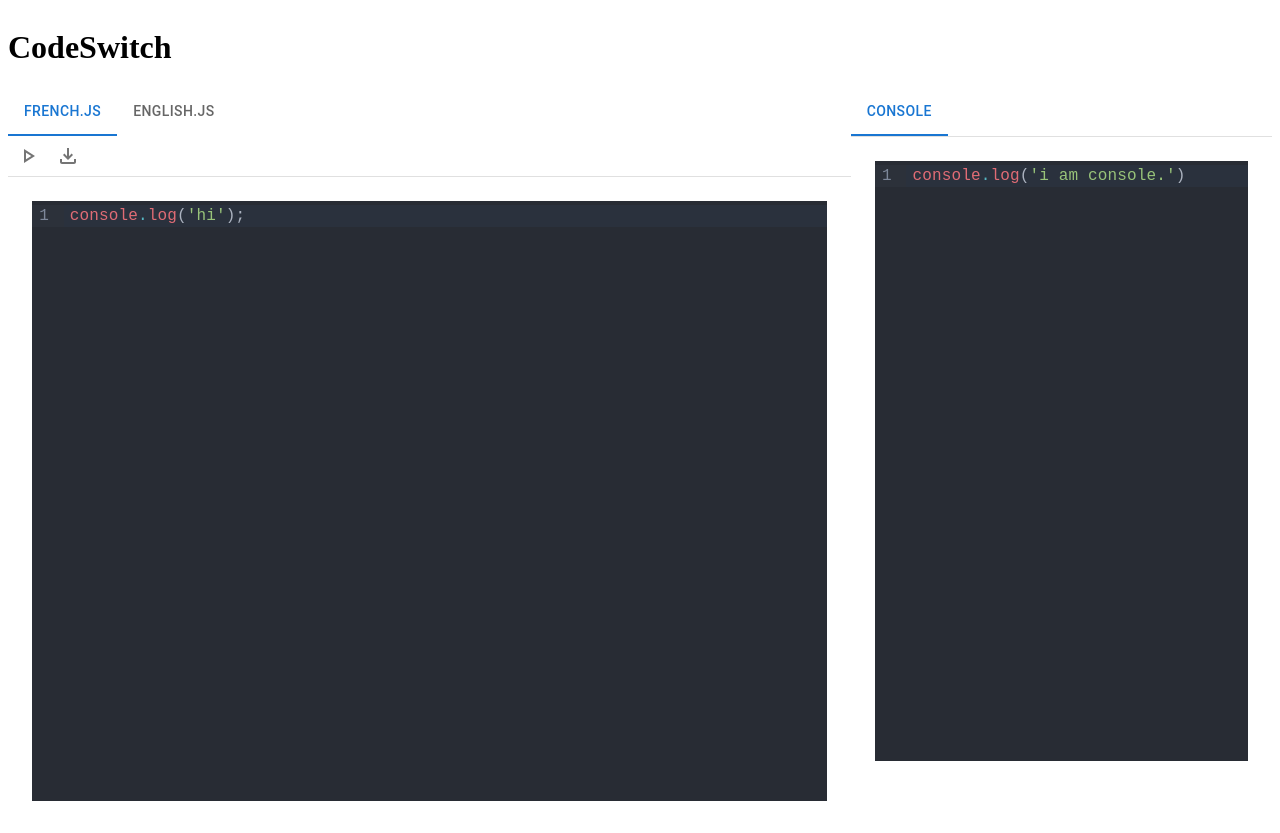
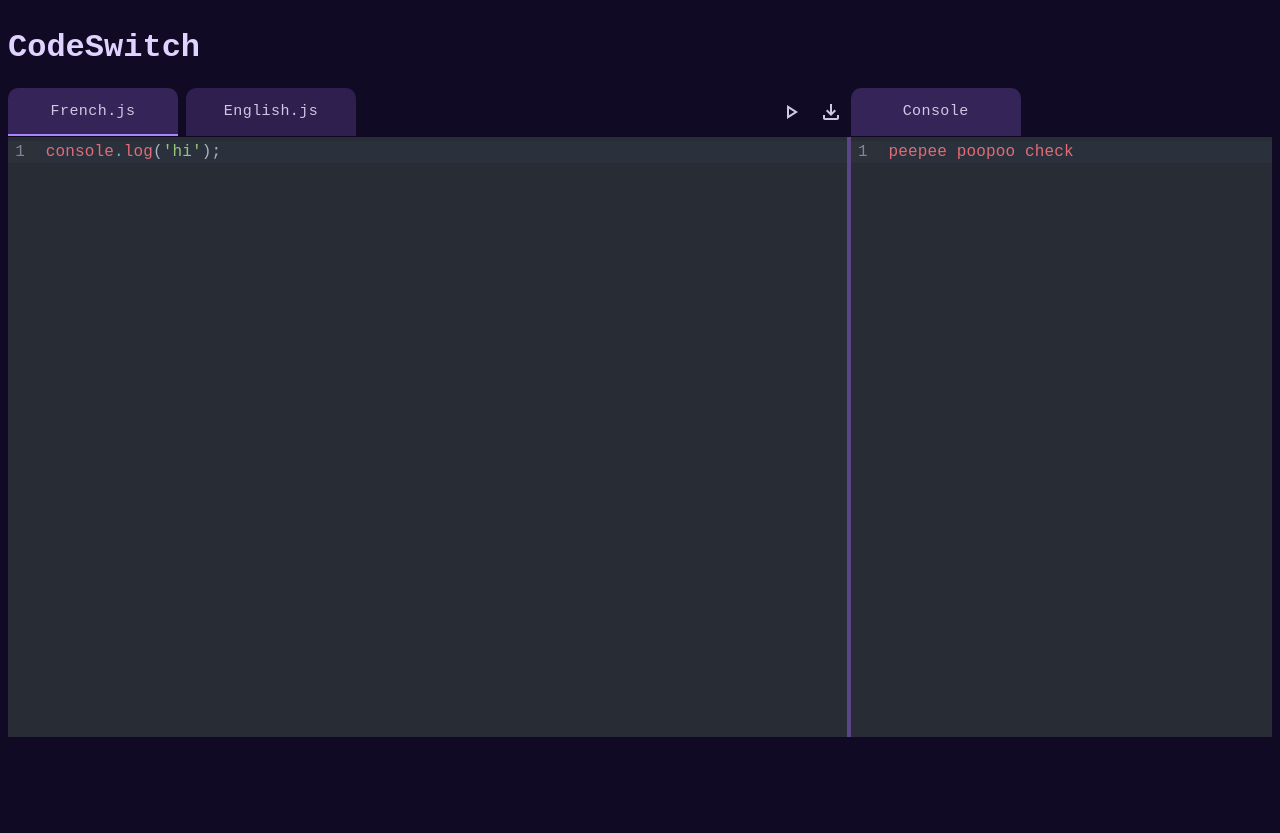
Before and after one commit to connie-wg/codeswitch, a React (Create React App) app: page / in a window 1280 px wide. After the commit the page ends 800 px from the top, so only its background shows below. Built offline with nearby package versions, Linux system fonts and the light colour scheme.

Commit message:
most styling complete

```diff
--- a/src/App.css
+++ b/src/App.css
@@ -1,4 +1,4 @@
-.App {
+/* .App {
   text-align: center;
 }
 
@@ -35,4 +35,9 @@
   to {
     transform: rotate(360deg);
   }
+} */
+
+body {
+  background-color: #110A25;
+  font-family: 'Courier New';
 }
--- a/src/App.js
+++ b/src/App.js
@@ -1,10 +1,14 @@
 import React, { useState, useEffect } from 'react'
 import Header from './components/Header';
 import Body from './components/Body';
+import './App.css';
 
 import Container from '@mui/material/TableContainer';
 
 function App() {
+
+  // document.body.style.backgroundColor = "#110A25";
+
   return (
     <>
       <Container>
--- a/src/components/Body.js
+++ b/src/components/Body.js
@@ -22,7 +22,7 @@ function Text() {
 export default function Body() {
     return (
         <Grid container spacing={0}>
-            <Grid item xs={8}>
+            <Grid item xs={8} >
                 <EditorTabs></EditorTabs>
             </Grid>
             <Grid item xs={4}>
--- a/src/components/EditorTabs.js
+++ b/src/components/EditorTabs.js
@@ -9,8 +9,29 @@ import CodeMirror from '@uiw/react-codemirror';
 import { javascript } from '@codemirror/lang-javascript';
 import PlayArrowOutlinedIcon from '@mui/icons-material/PlayArrowOutlined';
 import FileDownloadOutlinedIcon from '@mui/icons-material/FileDownloadOutlined';
+import { styled } from '@mui/material/styles';
+import '../styles/material-palenight.css';
+import {EditorView} from "@codemirror/view"
 
-function Text( props ) {
+// let myTheme = EditorView.theme({
+
+// }, {dark: true});
+
+function FrenchText( props ) {
+  return (
+    <CodeMirror
+      theme='dark'
+      value={props.code}
+      height="600px"
+      extensions={[javascript({ jsx: true })]}
+      onChange={(value, viewUpdate) => {
+        console.log('value:', value);
+      }}
+    />
+  );
+}
+
+function EnglishText( props ) {
   return (
     <CodeMirror
       theme='dark'
@@ -36,7 +57,7 @@ function TabPanel(props) {
       {...other}
     >
       {value === index && (
-        <Box sx={{ p: 3 }}>
+        <Box sx={{ p: 0, borderRight: 'solid #5A4687 4px'}}>
           <Typography>{children}</Typography>
         </Box>
       )}
@@ -57,6 +78,38 @@ function a11yProps(index) {
   };
 }
 
+const StyledTabs = styled((props) => (
+  <Tabs
+    {...props}
+    TabIndicatorProps={{ children: <span className="MuiTabs-indicatorSpan" /> }}
+  />
+))({
+  '& .MuiTabs-indicator': {
+    display: 'flex',
+    justifyContent: 'center',
+    backgroundColor: '#AA84FF',
+  },
+});
+
+const StyledTab = styled((props) => <Tab disableRipple {...props} />)(
+  ({ theme }) => ({
+    textTransform: 'none',
+    fontWeight: theme.typography.fontWeightRegular,
+    fontSize: theme.typography.pxToRem(15),
+    marginRight: theme.spacing(1),
+    backgroundColor: '#2E1F4E',
+    fontFamily: 'Courier New',
+    color: '#D0C7E4',
+    '&.Mui-selected': {
+      backgroundColor: '#342458',
+      color: '#D0C7E4',
+    },
+    width: '170px',
+    borderTopLeftRadius: 10,
+    borderTopRightRadius: 10
+  }),
+);
+
 export default function EditorTabs() {
   const [value, setValue] = React.useState(0);
 
@@ -68,23 +121,23 @@ export default function EditorTabs() {
     <Box sx={{ width: '100%' }}>
       <Box sx={{ borderBottom: 1, borderColor: 'divider' }}>
         <Grid container>
-          <Grid item xs={11}>
-            <Tabs value={value} onChange={handleChange} aria-label="basic tabs example" sx={{width: '50%'}}>
-              <Tab label="French.js" {...a11yProps(0)} />
-              <Tab label="English.js" {...a11yProps(1)} />
-            </Tabs>
+          <Grid item xs={6}>
+            <StyledTabs value={value} onChange={handleChange} aria-label="basic tabs example">
+              <StyledTab label="French.js" {...a11yProps(0)} />
+              <StyledTab label="English.js" {...a11yProps(1)} />
+            </StyledTabs>
           </Grid>
-          <Grid item>
-            <IconButton><PlayArrowOutlinedIcon></PlayArrowOutlinedIcon></IconButton>
-            <IconButton><FileDownloadOutlinedIcon></FileDownloadOutlinedIcon></IconButton>
+          <Grid item container justifyContent="flex-end" xs={6}>
+            <IconButton><PlayArrowOutlinedIcon sx={{color: '#D0C7E4'}}></PlayArrowOutlinedIcon></IconButton>
+            <IconButton><FileDownloadOutlinedIcon sx={{color: '#D0C7E4'}}></FileDownloadOutlinedIcon></IconButton>
           </Grid>
         </Grid>
       </Box>
       <TabPanel value={value} index={0}>
-        <Text code="console.log('hi');"></Text>
+        <FrenchText code="console.log('hi');"></FrenchText>
       </TabPanel>
       <TabPanel value={value} index={1}>
-        <Text code="console.log('bye');"></Text>
+        <EnglishText code="console.log('bye');"></EnglishText>
       </TabPanel>
     </Box>
   );
--- a/src/components/Header.js
+++ b/src/components/Header.js
@@ -1,7 +1,8 @@
 export default function Header() {
   return (
-
-    <h1>CodeSwitch</h1>
+    <div>
+      <h1 style={{color: '#E1D3FF'}}>CodeSwitch</h1>
+    </div>
 
   );
 }
--- a/src/components/ShellTab.js
+++ b/src/components/ShellTab.js
@@ -6,8 +6,9 @@ import Typography from '@mui/material/Typography';
 import Box from '@mui/material/Box';
 import CodeMirror from '@uiw/react-codemirror';
 import { javascript } from '@codemirror/lang-javascript';
+import { styled } from '@mui/material/styles';
 
-function Text( props ) {
+function ShellText( props ) {
   return (
     <CodeMirror
       value={props.code}
@@ -34,7 +35,7 @@ function TabPanel(props) {
       {...other}
     >
       {value === index && (
-        <Box sx={{ p: 3 }}>
+        <Box sx={{ p: 0 }}>
           <Typography>{children}</Typography>
         </Box>
       )}
@@ -55,6 +56,38 @@ function a11yProps(index) {
   };
 }
 
+const StyledTabs = styled((props) => (
+  <Tabs
+    {...props}
+    TabIndicatorProps={{ children: <span className="MuiTabs-indicatorSpan" /> }}
+  />
+))({
+  '& .MuiTabs-indicator': {
+    display: 'flex',
+    justifyContent: 'center',
+    backgroundColor: 'transparent',
+  },
+});
+
+const StyledTab = styled((props) => <Tab disableRipple {...props} />)(
+  ({ theme }) => ({
+    textTransform: 'none',
+    fontWeight: theme.typography.fontWeightRegular,
+    fontSize: theme.typography.pxToRem(15),
+    marginRight: theme.spacing(1),
+    backgroundColor: '#2E1F4E',
+    fontFamily: 'Courier New',
+    color: '#D0C7E4',
+    '&.Mui-selected': {
+      backgroundColor: '#342458',
+      color: '#D0C7E4',
+    },
+    width: '170px',
+    borderTopLeftRadius: 10,
+    borderTopRightRadius: 10
+  }),
+);
+
 export default function ShellTab() {
   const [value, setValue] = React.useState(0);
 
@@ -65,12 +98,12 @@ export default function ShellTab() {
   return (
     <Box sx={{ width: '100%' }}>
       <Box sx={{ borderBottom: 1, borderColor: 'divider' }}>
-        <Tabs value={value} onChange={handleChange} aria-label="basic tabs example">
-          <Tab label="Console" {...a11yProps(0)} />
-        </Tabs>
+        <StyledTabs value={value} onChange={handleChange} aria-label="basic tabs example">
+          <StyledTab label="Console" {...a11yProps(0)} />
+        </StyledTabs>
       </Box>
       <TabPanel value={value} index={0}>
-        <Text code="console.log('i am console.')"></Text>
+        <ShellText code="peepee poopoo check"></ShellText>
       </TabPanel>
     </Box>
   );
```
Also changed, not shown: src/styles/main.css (added).
